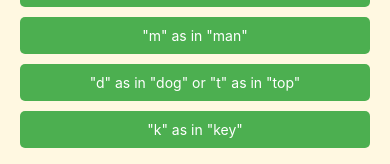
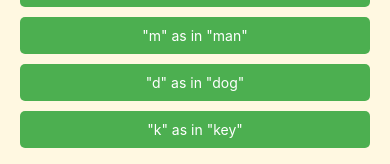
Before and after one commit to toy214/MungMungv2, a React Native app: screen /Quiz in a window 390 px wide. Shown: the part 214-378 px from the top of the page. Built offline with nearby package versions, Linux system fonts and the light colour scheme.

Commit message:
Update quiz.js

```diff
--- a/quiz.js
+++ b/quiz.js
@@ -5,7 +5,7 @@ export const quizData = [
     options: [
       '"n" as in "no"',
       '"m" as in "man"',
-      '"d" as in "dog" or "t" as in "top"',
+      '"d" as in "dog"',
       '"k" as in "key"',
     ],
   },
```
